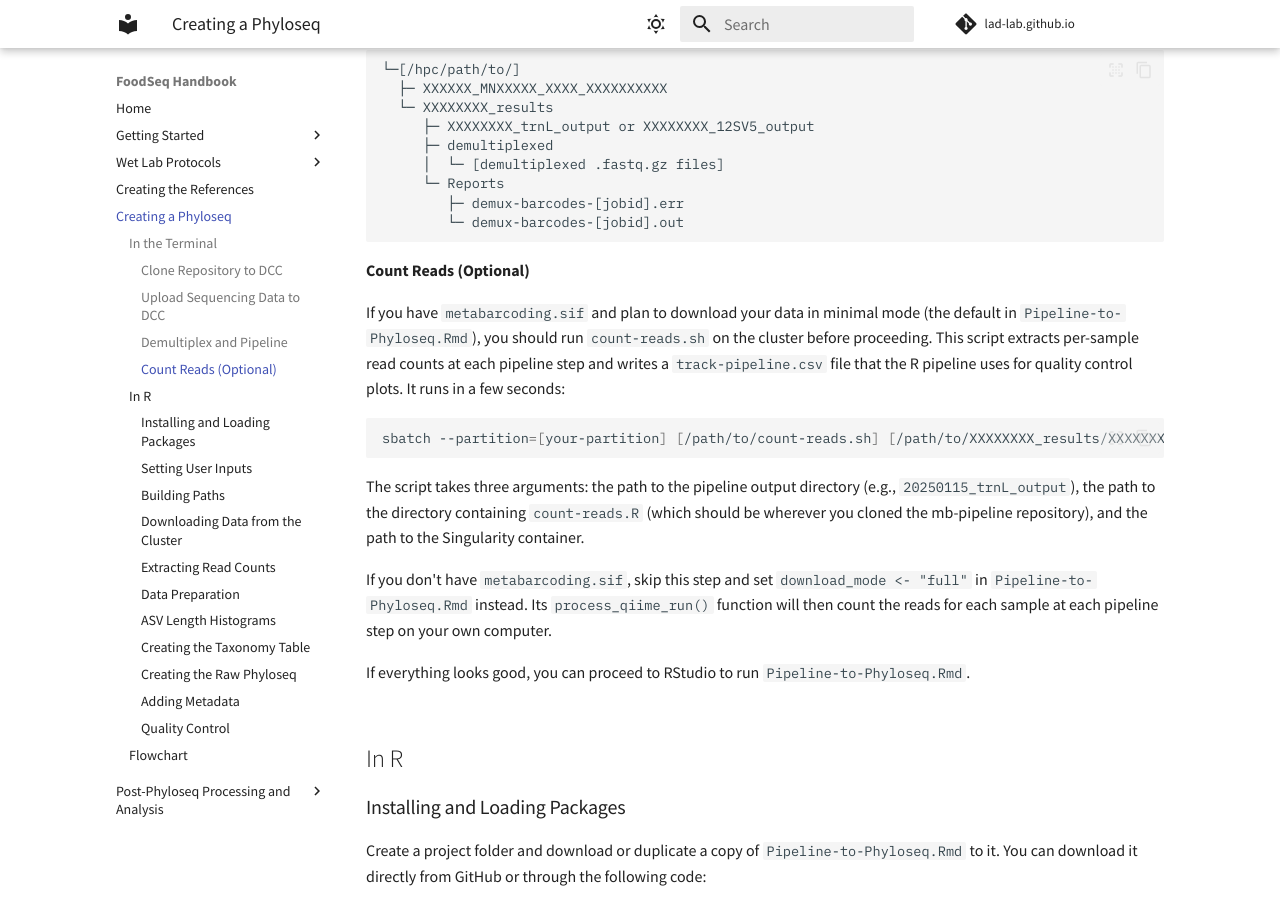
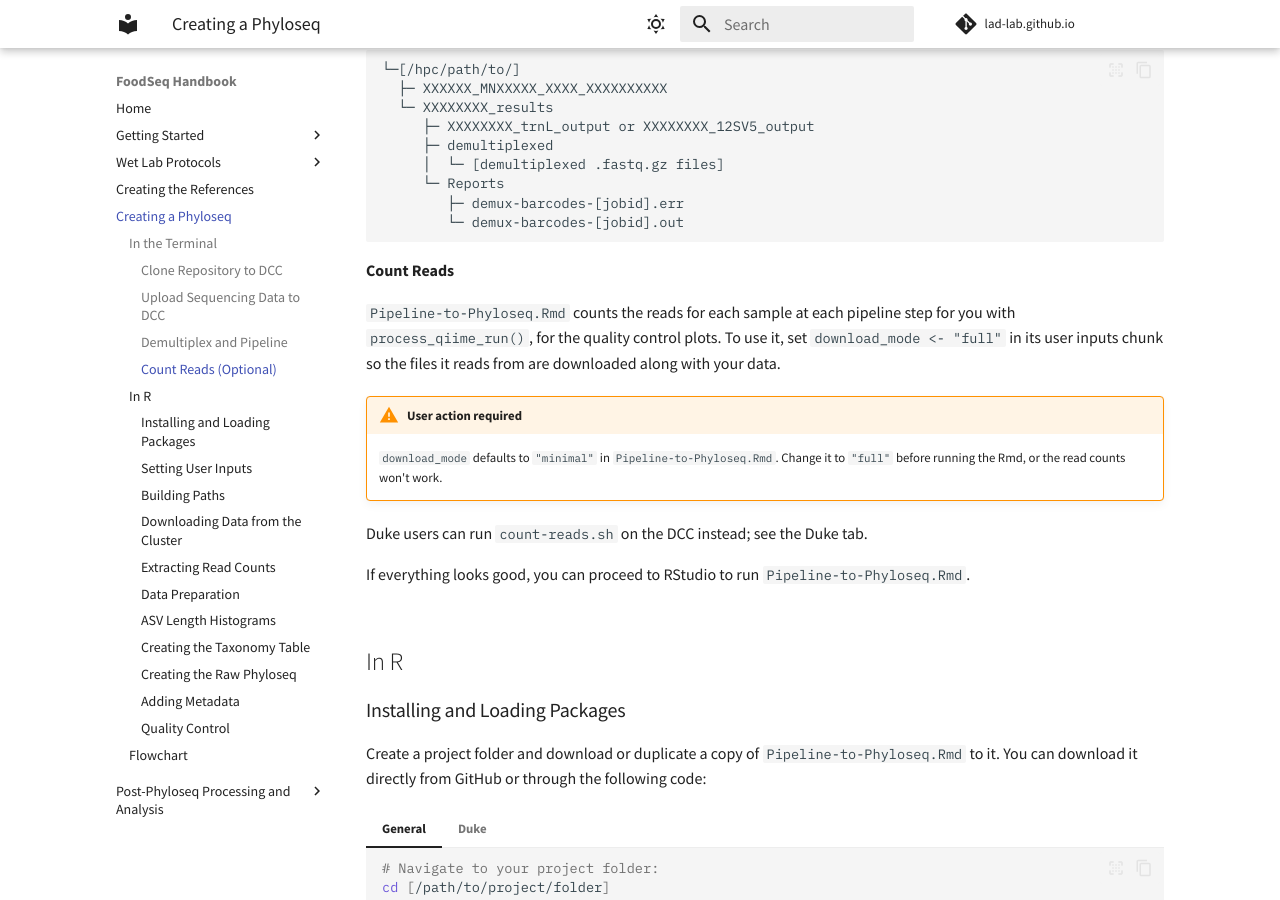
Before and after one commit to LAD-LAB/lad-lab.github.io, an MkDocs documentation site: the page built from docs/pipeline.md, in a window 1280 px wide and 900 px high, scrolled down 2175 px. Built offline with MkDocs 1.6.1 and Material for MkDocs 9.7.7, drawn with Linux system fonts in a browser that asks for light colours; comment, search, counter and statistics services are not loaded.

Commit message:
pipeline: count reads in Pipeline-to-Phyloseq by default (General tab)
External users can't get metabarcoding.sif, so the General tab now
points them to full download mode in Pipeline-to-Phyloseq.Rmd, with a
warning to change download_mode from "minimal". count-reads.sh
instructions stay on the Duke tab only.

Co-Authored-By: Claude Opus 5.5 <noreply@anthropic.com>

````diff
--- a/docs/pipeline.md
+++ b/docs/pipeline.md
@@ -94,17 +94,15 @@ These instructions will help you create a phyloseq object from raw sequencing da
             └─ demux-barcodes-[jobid].out
     ```
 
-    **Count Reads (Optional)**
+    **Count Reads**
 
-    If you have `metabarcoding.sif` and plan to download your data in minimal mode (the default in `Pipeline-to-Phyloseq.Rmd`), you should run `count-reads.sh` on the cluster before proceeding. This script extracts per-sample read counts at each pipeline step and writes a `track-pipeline.csv` file that the R pipeline uses for quality control plots. It runs in a few seconds:
+    `Pipeline-to-Phyloseq.Rmd` counts the reads for each sample at each pipeline step for you with `process_qiime_run()`, for the quality control plots. To use it, set `download_mode <- "full"` in its user inputs chunk so the files it reads from are downloaded along with your data.
 
-    ``` sh
-    sbatch --partition=[your-partition] [/path/to/count-reads.sh] [/path/to/XXXXXXXX_results/XXXXXXXX_output] [/path/to/mb-pipeline/pipeline] [/path/to/metabarcoding.sif]
-    ```
+    !!! warning "User action required"
 
-    The script takes three arguments: the path to the pipeline output directory (e.g., `20250115_trnL_output`), the path to the directory containing `count-reads.R` (which should be wherever you cloned the mb-pipeline repository), and the path to the Singularity container.
+        `download_mode` defaults to `"minimal"` in `Pipeline-to-Phyloseq.Rmd`. Change it to `"full"` before running the Rmd, or the read counts won't work.
 
-    If you don't have `metabarcoding.sif`, skip this step and set `download_mode <- "full"` in `Pipeline-to-Phyloseq.Rmd` instead. Its `process_qiime_run()` function will then count the reads for each sample at each pipeline step on your own computer.
+    Duke users can run `count-reads.sh` on the DCC instead; see the Duke tab.
 
     If everything looks good, you can proceed to RStudio to run `Pipeline-to-Phyloseq.Rmd`.
 
````
